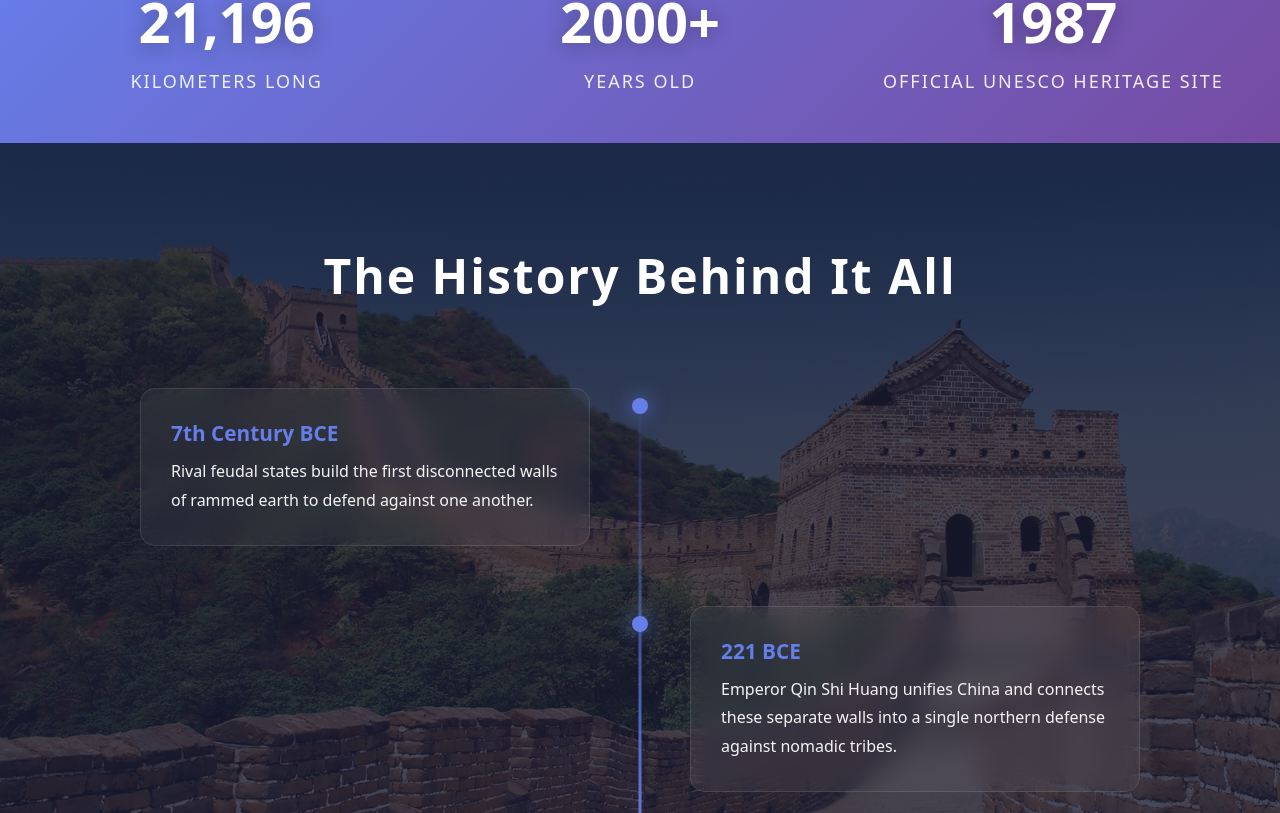
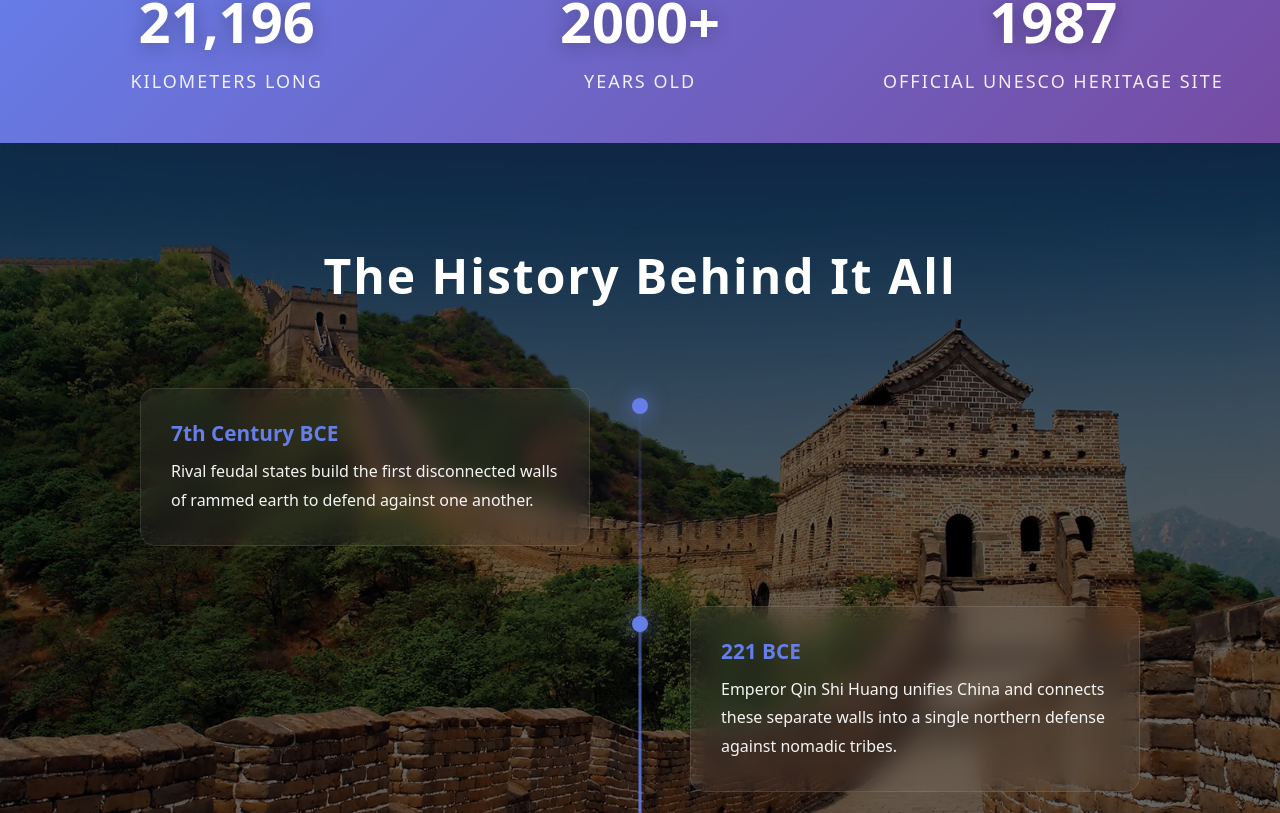
Before and after one commit to raphaelkoh/CSS-ASG-Final, a Next.js app: page /great-wall in a window 1280 px wide. Shown: the part 867-1680 px from the top of the page. Built offline with nearby package versions, Linux system fonts and the light colour scheme.

Commit message:
Update page.module.css
added navbar, 1 feature

```diff
--- a/app/great-wall/page.module.css
+++ b/app/great-wall/page.module.css
@@ -129,10 +129,7 @@
   left: 0;
   right: 0;
   bottom: 0;
-  background: linear-gradient(to bottom,
-    rgba(26, 26, 46, 0.80),
-    rgba(22, 33, 62, 0.80)
-  );
+  background: rgba(0,0,0,0.6);
   z-index: 0;
 }
 
```
